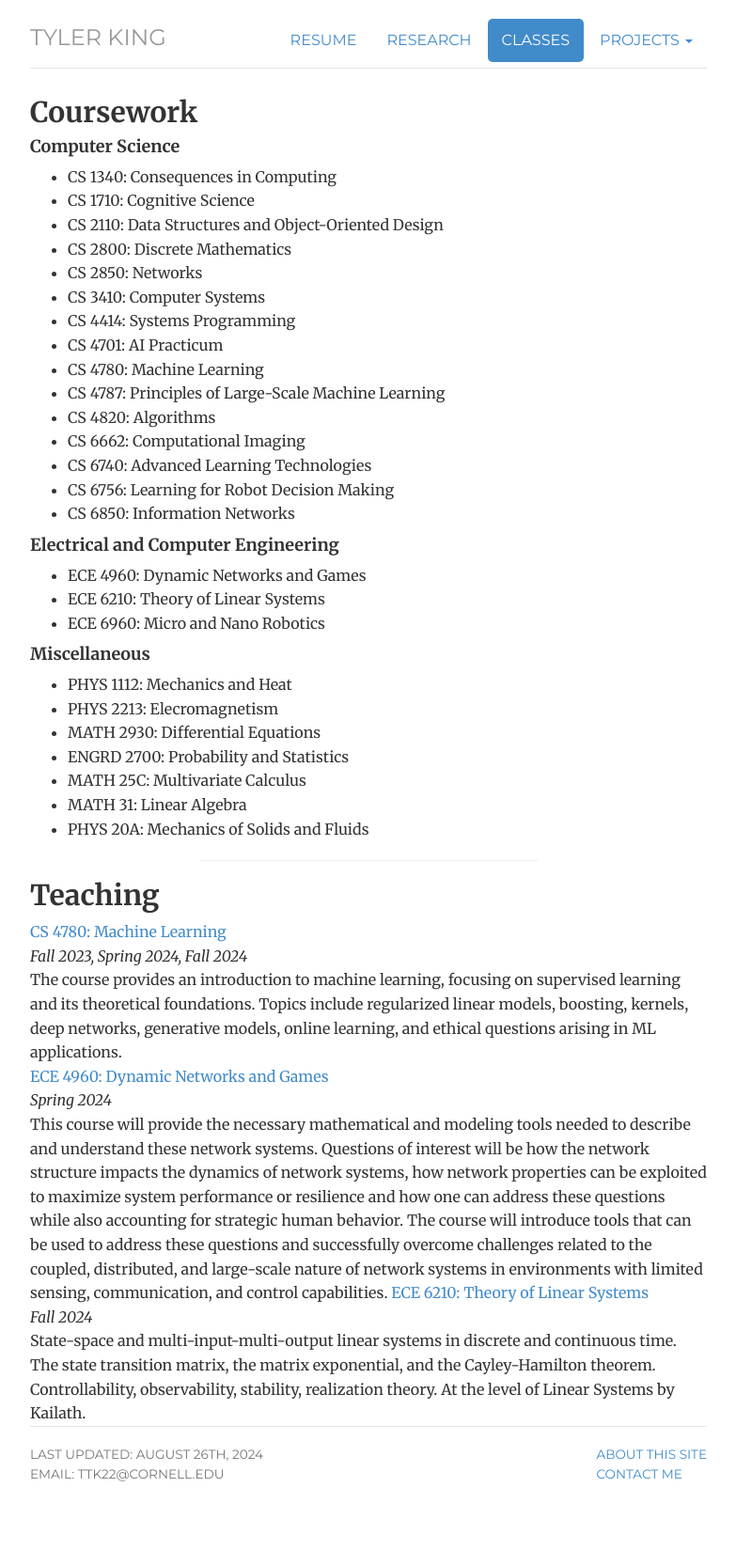
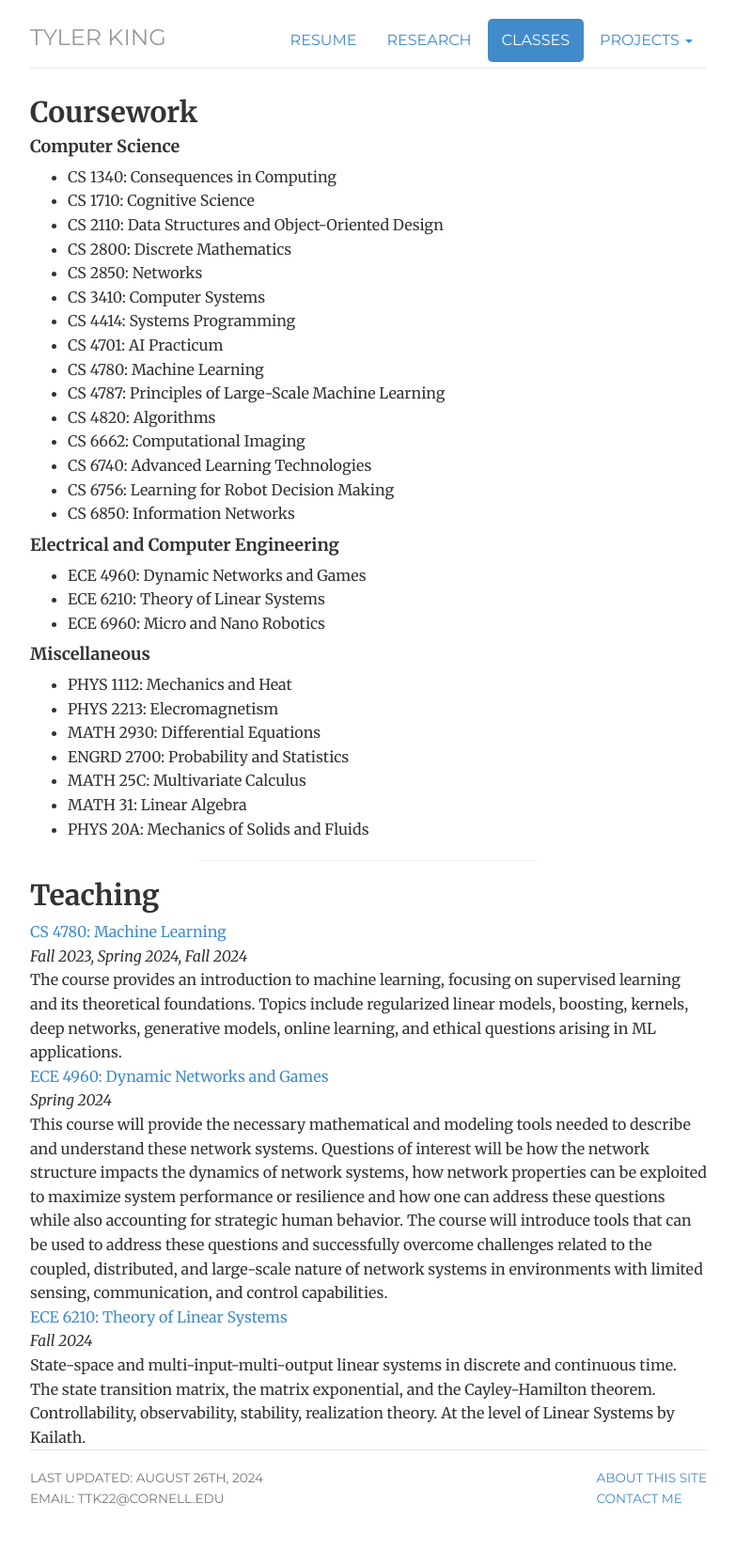
Before and after one commit to tylertking/tylertking.github.io, a Jekyll site: the page built from classes/index.html, in a window 1280 px wide. Shown: the whole page at 94% size, without its empty margins (248-1031 px from the left). Built offline with Jekyll 4.4.1, drawn with Linux system fonts in a browser that asks for light colours; before the commit the page ends 1640 px from its top, so only the background shows below that.

Commit message:
Fix spacing

```diff
--- a/classes/index.html
+++ b/classes/index.html
@@ -59,7 +59,7 @@ The course provides an introduction to machine learning, focusing on supervised
 
 <a href="https://classes.cornell.edu/browse/roster/SP23/class/ECE/4960">ECE 4960: Dynamic Networks and Games</a><br>
 <em>Spring 2024</em><br>
-This course will provide the necessary mathematical and modeling tools needed to describe and understand these network systems. Questions of interest will be how the network structure impacts the dynamics of network systems, how network properties can be exploited to maximize system performance or resilience and how one can address these questions while also accounting for strategic human behavior. The course will introduce tools that can be used to address these questions and successfully overcome challenges related to the coupled, distributed, and large-scale nature of network systems in environments with limited sensing, communication, and control capabilities.
+This course will provide the necessary mathematical and modeling tools needed to describe and understand these network systems. Questions of interest will be how the network structure impacts the dynamics of network systems, how network properties can be exploited to maximize system performance or resilience and how one can address these questions while also accounting for strategic human behavior. The course will introduce tools that can be used to address these questions and successfully overcome challenges related to the coupled, distributed, and large-scale nature of network systems in environments with limited sensing, communication, and control capabilities.<br>
 
 
 <a href="https://classes.cornell.edu/browse/roster/FA24/class/ECE/6210">ECE 6210: Theory of Linear Systems</a><br>
```
